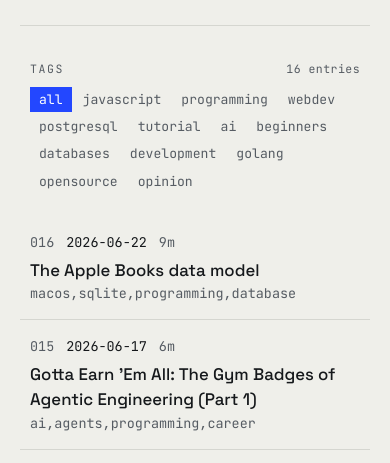
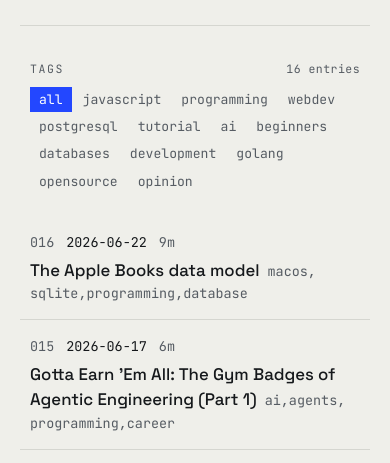
Before and after one commit to KevLehman/abcdev, an Astro site: page / in a window 390 px wide. Shown: the part 377-840 px from the top of the page. Built offline with nearby package versions, Linux system fonts and the light colour scheme; Astro itself is replaced by a stand-in of ours; some packages are replaced by stand-ins of ours.

Commit message:
Wrap row tag strings so the listing fits narrow phones
The comma-joined tag string is unbreakable and overflowed the viewport
below ~375px (17px at 360px, a real device width). Add <wbr> after each
comma so it wraps at tag boundaries, with overflow-wrap: anywhere as a
fallback. Verified zero horizontal overflow at 360px+ via emulated
viewport; desktop rendering is unchanged.

```diff
--- a/src/components/LogbookList.astro
+++ b/src/components/LogbookList.astro
@@ -36,7 +36,7 @@ const tags = [...counts.entries()]
       <span class="idx">{pad(e.idx)}</span>
       <span>{iso(e.date)}</span>
       <span class="rt">{rtShort(e.rt)}</span>
-      <span><span class="title">{e.title}</span> <span class="tags">{e.tags.join(',')}</span></span>
+      <span><span class="title">{e.title}</span> <span class="tags">{e.tags.map((t, i) => (<>{i > 0 && <>,<wbr /></>}{t}</>))}</span></span>
     </a>
   ))}
 </section>
@@ -101,6 +101,10 @@ const tags = [...counts.entries()]
   .row:hover .idx, .row:hover .rt, .row:hover .tags { color: var(--signal-tint); }
   .row:hover .title { color: var(--on-signal); }
   .idx, .rt, .tags { color: var(--slate); }
+  /* The tag list is a comma-joined mono string with no spaces; <wbr> after each
+     comma lets it wrap at tag boundaries on narrow screens, and anywhere is the
+     fallback so a single long tag can never force horizontal overflow. */
+  .tags { overflow-wrap: anywhere; }
   .title { font-family: var(--font-display); font-weight: 500; font-size: 1rem; }
   @media (max-width: 640px) {
     .listhead { display: none; }
```
